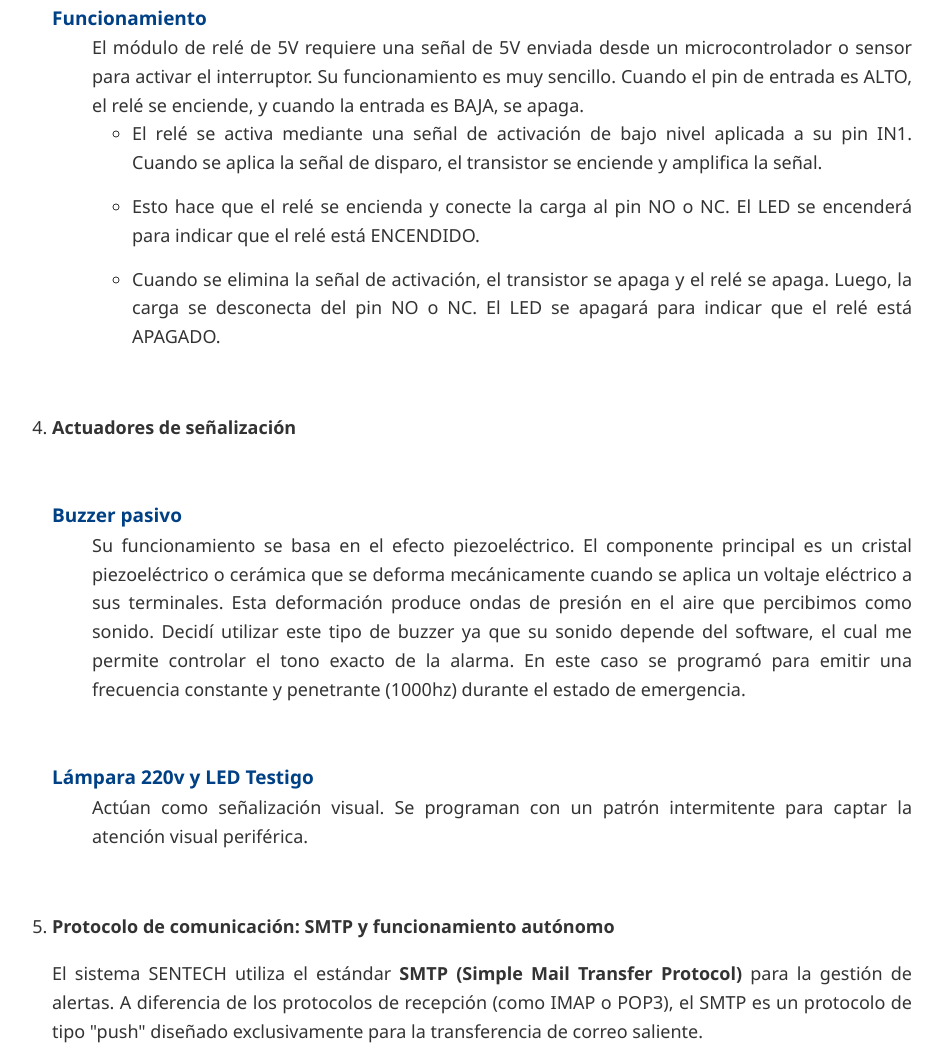
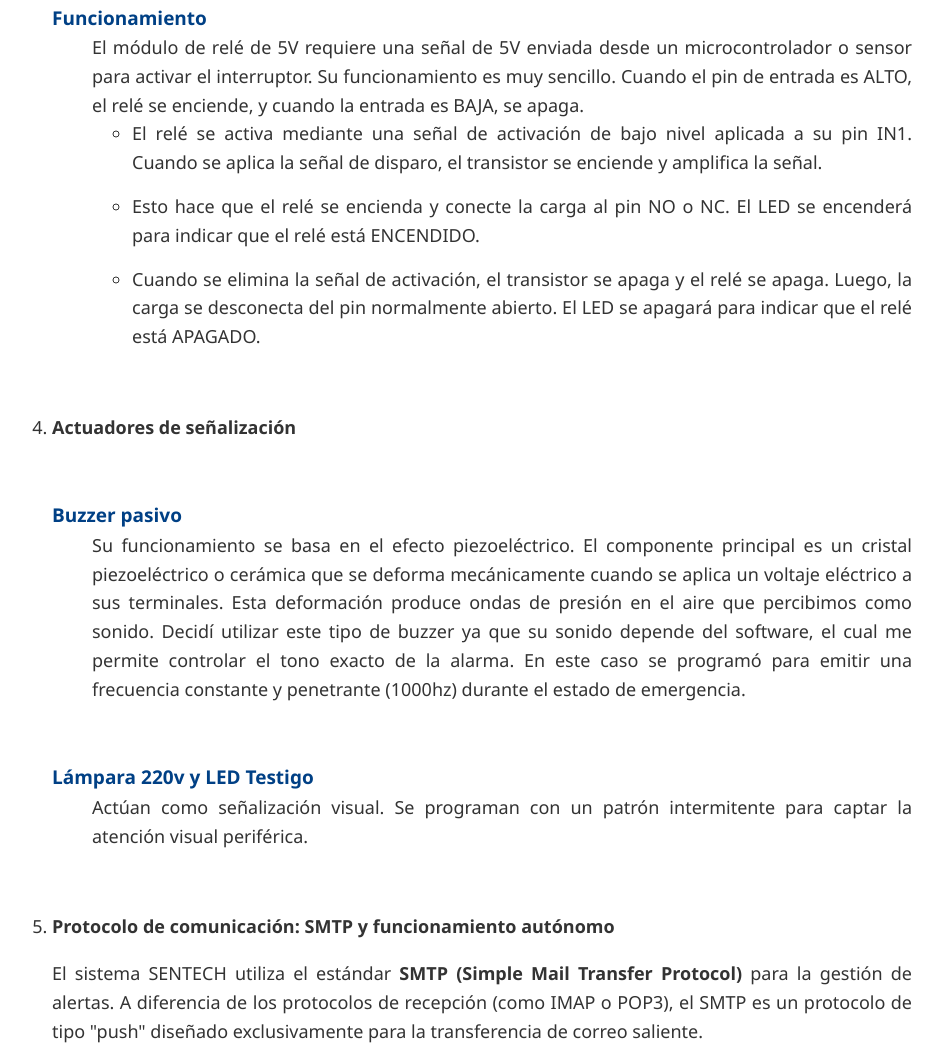
Before and after one commit to abiled/InformeFinal, a plain HTML site: page index.html in a window 1280 px wide. Shown: the part 7227-8289 px from the top of the page, without its empty margins (178-1120 px from the left). Drawn offline with Linux system fonts and the light colour scheme.

Commit message:
normalmente

```diff
--- a/index.html
+++ b/index.html
@@ -198,7 +198,7 @@
                                 <li>El relé se activa mediante una señal de activación de bajo nivel aplicada a su pin IN1. Cuando se aplica la señal de disparo,
                                     el transistor se enciende y amplifica la señal.</li>
                                 <li>Esto hace que el relé se encienda y conecte la carga al pin NO o NC. El LED se encenderá para indicar que el relé está ENCENDIDO.</li>
-                                <li>Cuando se elimina la señal de activación, el transistor se apaga y el relé se apaga. Luego, la carga se desconecta del pin NO o NC.
+                                <li>Cuando se elimina la señal de activación, el transistor se apaga y el relé se apaga. Luego, la carga se desconecta del pin normalmente abierto.
                                     El LED se apagará para indicar que el relé está APAGADO.</li>
                             </ul>
                         </dd> <br>
```
